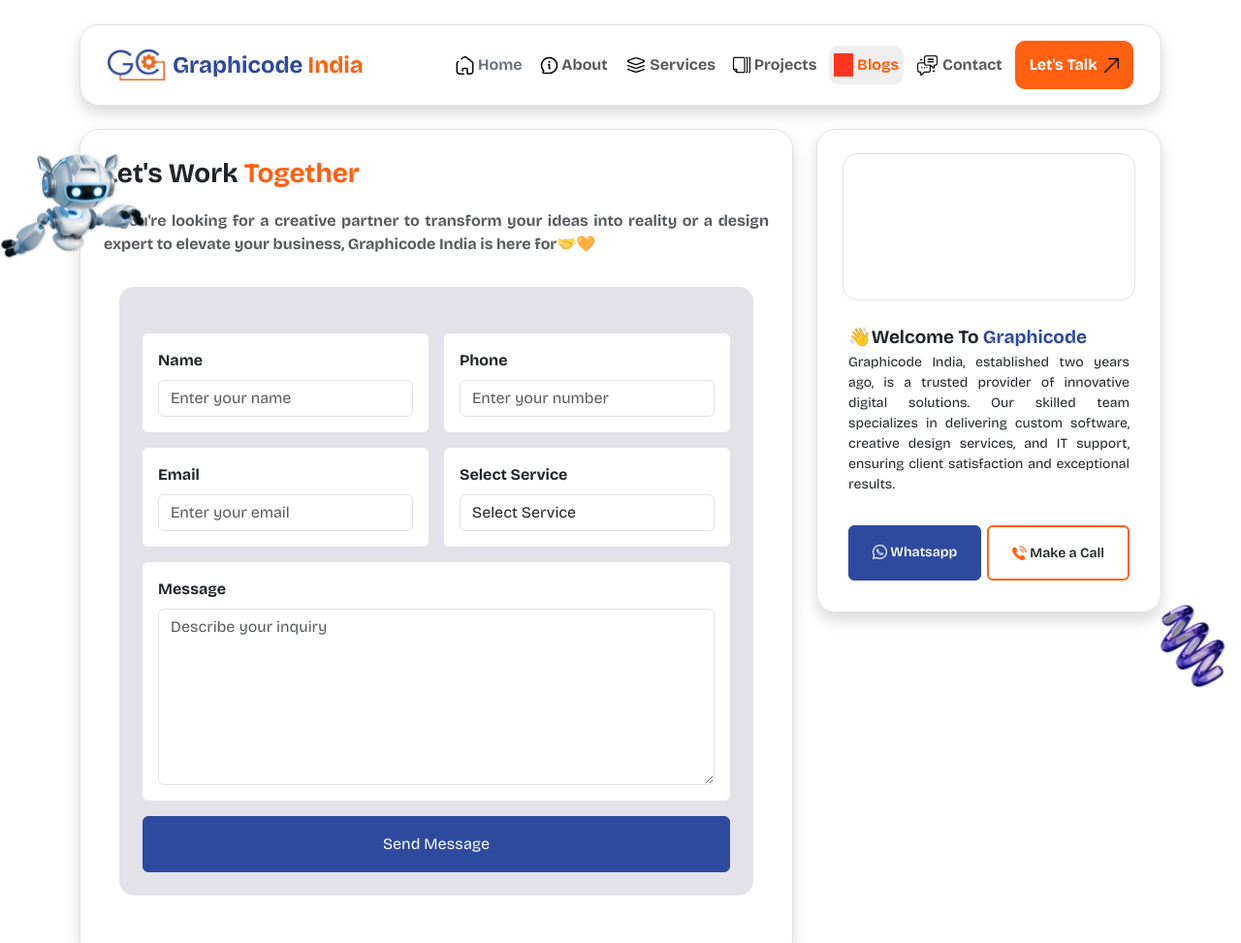
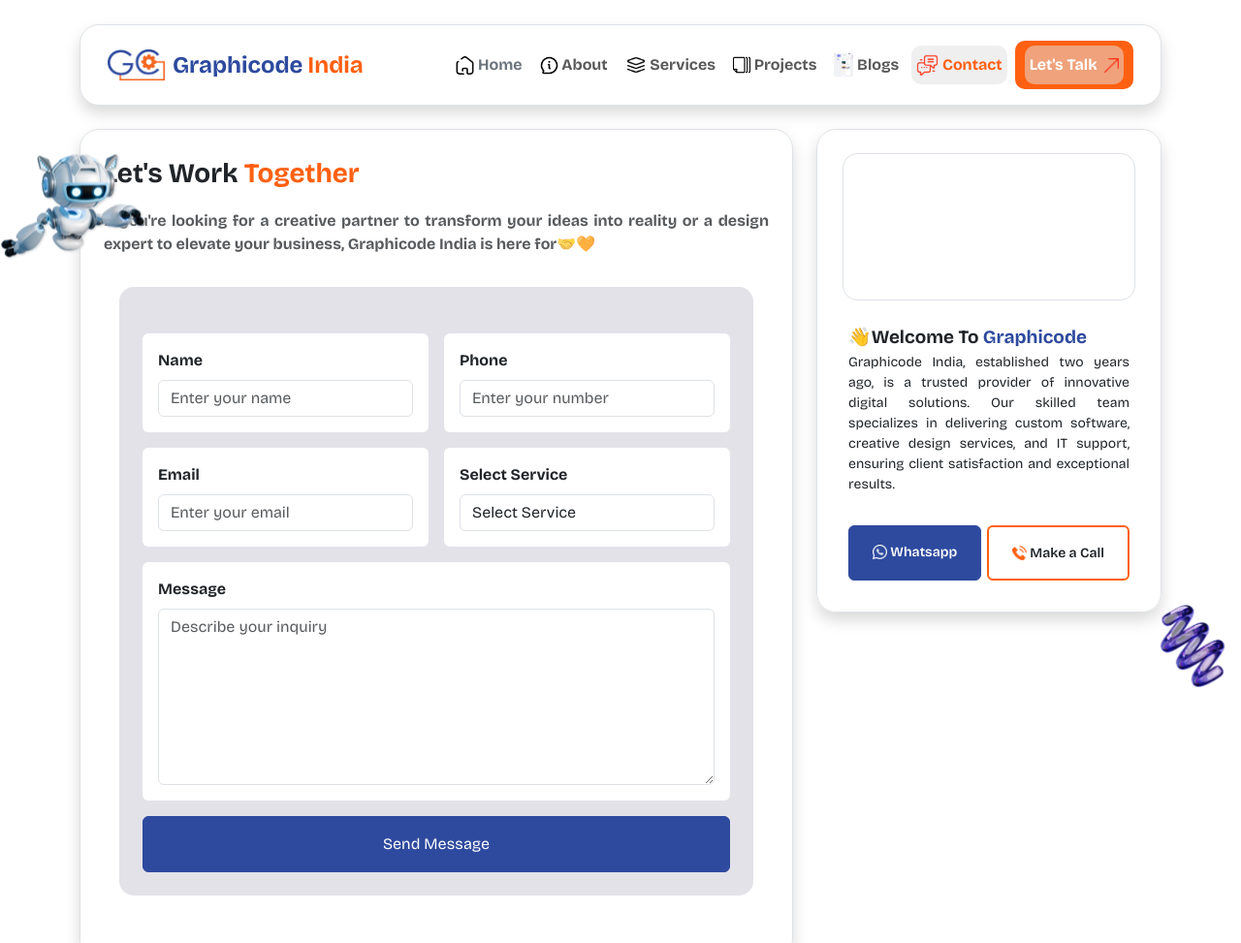
Before and after one commit to artic0909/graphicode.india, a plain HTML site: page contact.html in a window 1280 px wide. Shown: the top 973 px of the page at 97% size. Drawn offline with nearby package versions, Linux system fonts and the light colour scheme; grey boxes are pictures that could not be loaded; files whose address does not match are found by name.

Commit message:
add favicon1

```diff
--- a/contact.html
+++ b/contact.html
@@ -83,20 +83,21 @@
                                 </li>
 
                                 <li class="nav-item">
-                                    <a class="nav-link fw-bold inner-items-center" aria-current="page" id="active-nav"
+                                    <a class="nav-link fw-bold inner-items-center" aria-current="page"
                                         href="blogs.html"><img class="nav-img" src="./icon/blogs.png" width="20"
                                             alt="" />&nbsp;<span>Blogs</span></a>
                                 </li>
 
                                 <li class="nav-item">
                                     <a class="nav-link fw-bold hide inner-items-center" aria-current="page"
-                                        href="contact.html"><img class="nav-img" src="./icon/contactus.png" width="23"
+                                        id="active-nav" href="contact.html"><img class="nav-img"
+                                            src="./icon/contactus.png" width="23"
                                             alt="" />&nbsp;<span>Contact</span></a>
                                 </li>
 
                                 <li class="nav-item btn-org">
                                     <a class="nav-link fw-bold inner-items-center" aria-current="page"
-                                        href="contact.html">Let's Talk &nbsp;
+                                    id="active-nav" href="contact.html">Let's Talk &nbsp;
                                         <img class="nav-img hide" src="./icon/arrow-talk.png" width="15" alt="" /></a>
                                 </li>
                             </ul>
```
